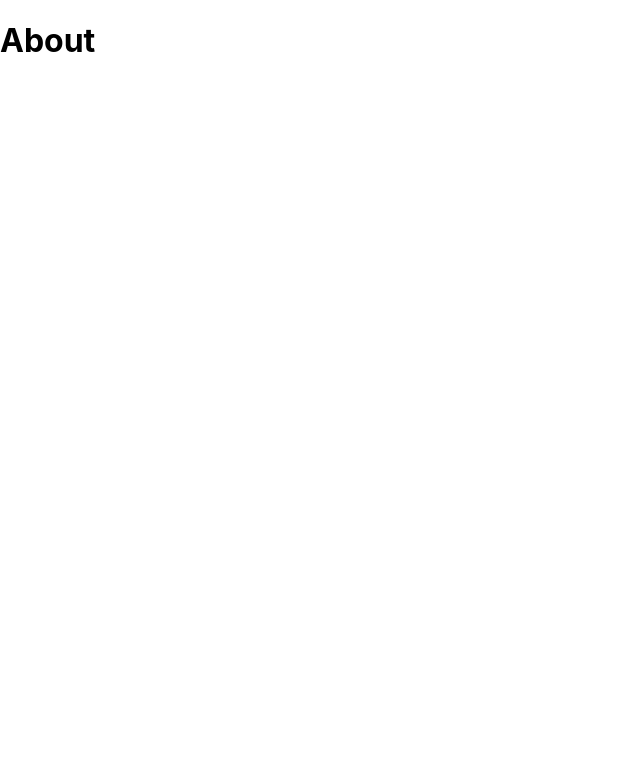
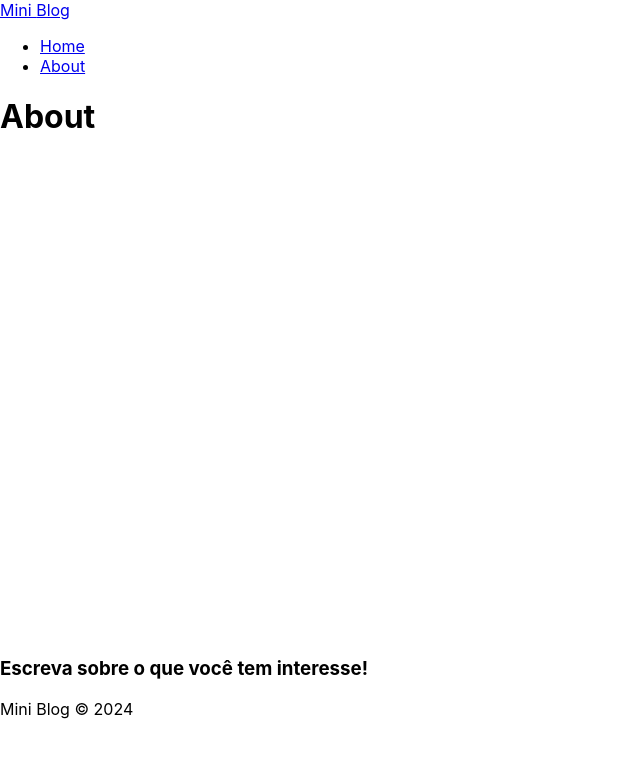
Before and after one commit to rafalebre/MiniBlog, a React (Create React App) app: page /about in a window 1280 px wide. Shown: the top 758 px of the page, without its empty margins (0-640 px from the left). Built offline with nearby package versions, Linux system fonts and the light colour scheme.

Commit message:
125: Adicionando componente de navbar

```diff
--- a/src/App.js
+++ b/src/App.js
@@ -5,17 +5,21 @@
 // pages
 import Home from './pages/Home/Home';
 import About from './pages/About/About';
+import Navbar from './pages/components/Navbar';
+import Footer from './pages/components/Footer';
 
 function App() {
   return (
     <div className="App">
       <BrowserRouter>
+      <Navbar />
         <div className="container">
           <Routes>
             <Route path="/" element={<Home/>} />
             <Route path="/about" element={<About/>} />
           </Routes>
         </div>
+        <Footer />
       </BrowserRouter>
 
     </div>
--- /dev/null
+++ b/src/pages/components/Footer.jsx
@@ -0,0 +1,12 @@
+import styles from "./Footer.module.css";
+
+const Footer = () => {
+  return (
+    <footer>
+        <h3>Escreva sobre o que você tem interesse!</h3>
+        <p>Mini Blog &copy; 2024</p>
+    </footer>
+  )
+}
+
+export default Footer
--- /dev/null
+++ b/src/pages/components/Navbar.jsx
@@ -0,0 +1,27 @@
+import { NavLink } from "react-router-dom";
+
+import styles from "./Navbar.module.css";
+
+const Navbar = () => {
+    return (
+        <nav>
+            <NavLink to="/">
+                Mini <span>Blog</span>
+            </NavLink>
+            <ul>
+                <li>
+                    <NavLink to="/">
+                        Home
+                    </NavLink>
+                </li>
+                <li>
+                    <NavLink to="/about">
+                        About
+                    </NavLink>
+                </li>
+            </ul>
+        </nav>
+    )
+}
+
+export default Navbar
```
Also changed, not shown: src/pages/components/Footer.module.css (added), src/pages/components/Navbar.module.css (added).
